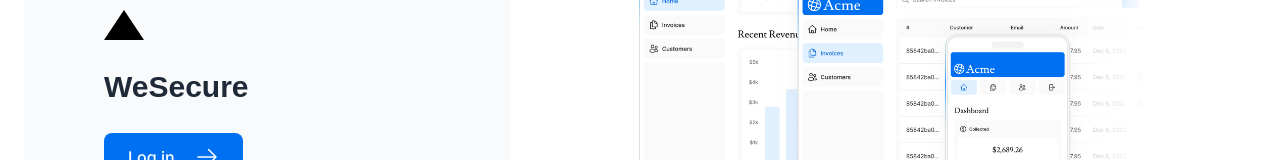
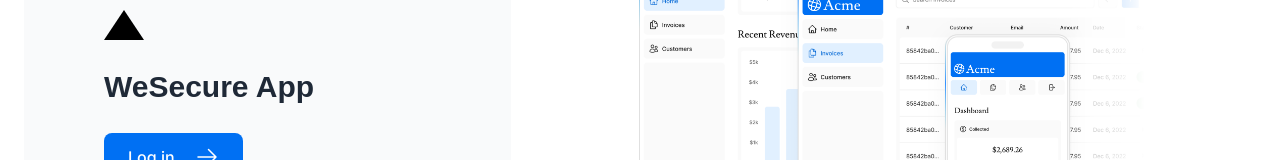
Before and after one commit to momokid/next-ecomm, a Next.js app: page / in a window 1280 px wide. Shown: the part 417-577 px from the top of the page. Built offline with nearby package versions, Linux system fonts and the light colour scheme; a web font is replaced by a local one.

Commit message:
Update: changed the title to WeSecure App

```diff
--- a/app/page.tsx
+++ b/app/page.tsx
@@ -17,7 +17,7 @@
             className={styles.shape}
           />
           <p className={`${lusitana.className} text-xl text-gray-800 md:text-3xl md:leading-normal`}>
-            <strong>WeSecure</strong>
+            <strong>WeSecure App</strong>
           </p>
           <Link
             href="/login"
```
